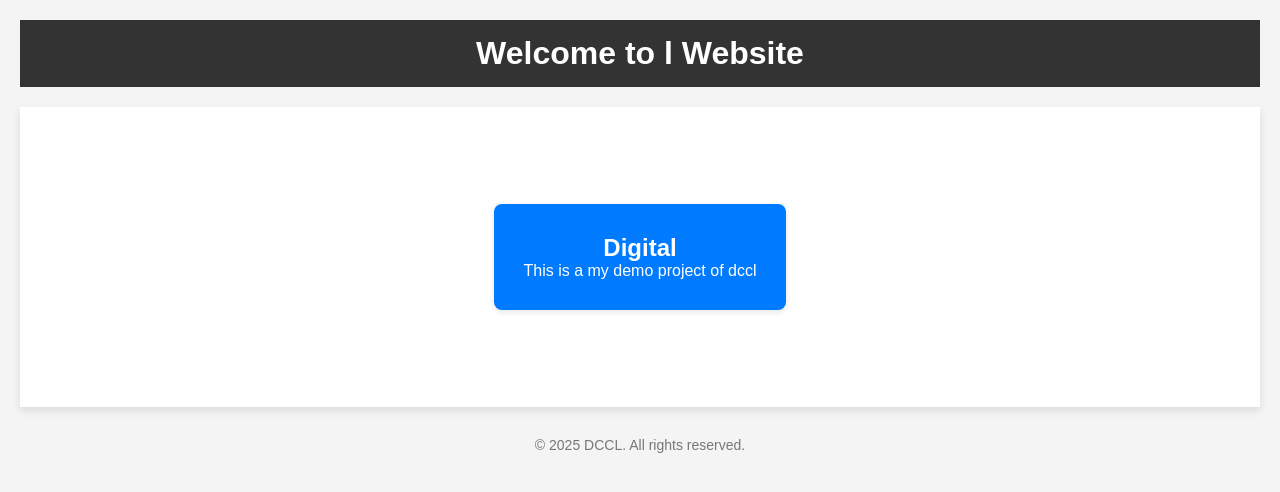
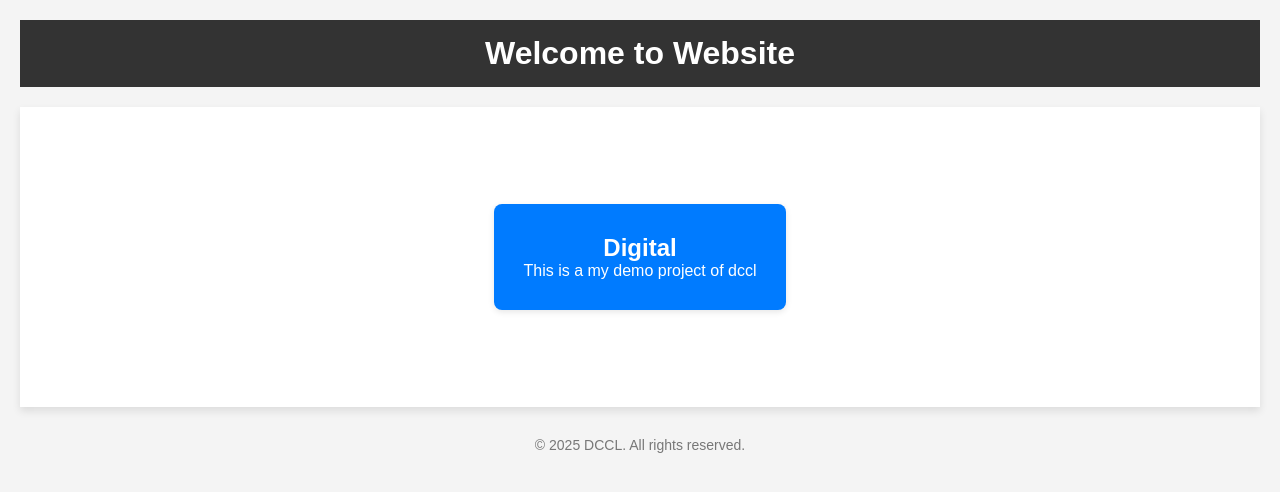
Before and after one commit to lalashabir/nawaz, a website: page index.html in a window 1280 px wide. Drawn offline with Linux system fonts and the light colour scheme.

Commit message:
deploy: bd8f4d860477e225e49aa7d98a67646750154a1c

```diff
--- a/index.html
+++ b/index.html
@@ -55,7 +55,7 @@
 </head>
 <body>
   <header>
-    <h1>Welcome to l Website</h1>
+    <h1>Welcome to Website</h1>
   </header>
 
   <div class="main-content">
```
